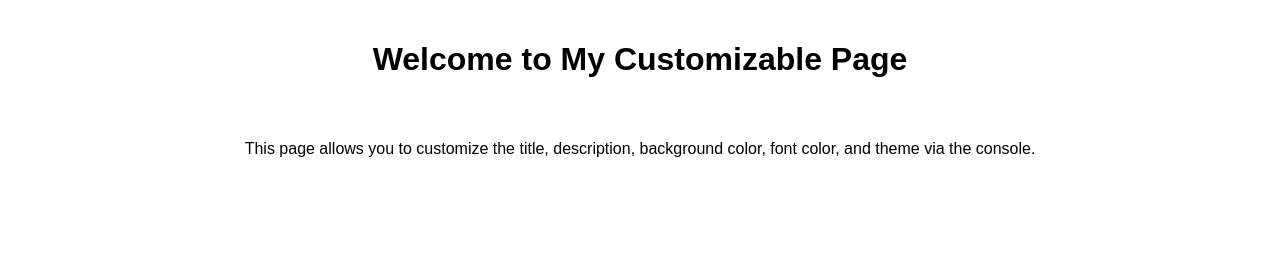
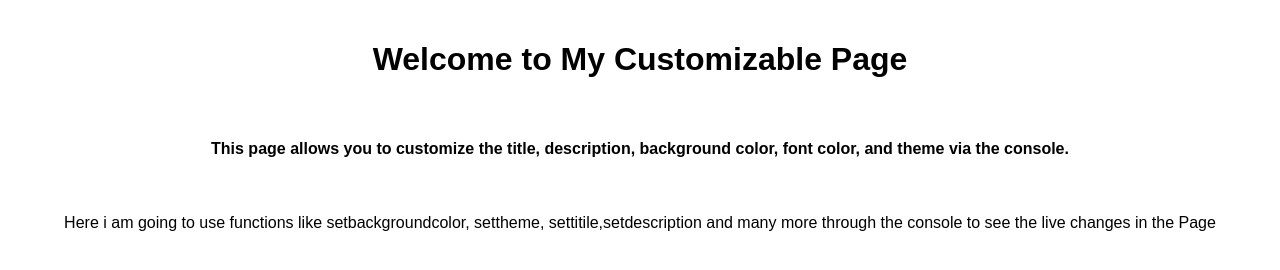
Before and after one commit to 90541138318/console-controller, a plain HTML site: page index.html in a window 1280 px wide. Drawn offline with Linux system fonts and the light colour scheme.

Commit message:
completes the assignmemt

```diff
--- a/index.html
+++ b/index.html
@@ -8,8 +8,10 @@
 </head>
 <body>
     <h1>Welcome to My Customizable Page</h1>
-    <p>This page allows you to customize the title, description, background color, font color, and theme via the console.</p>
+    <p><b>This page allows you to customize the title, description, background color, font color, and theme via the console.</p></b>
+    <p> Here i am going to use functions like setbackgroundcolor, settheme, settitile,setdescription and many more through the console to see the live changes in the Page</p>
 
     <script src="script.js"></script>
+
 </body>
 </html>
```
